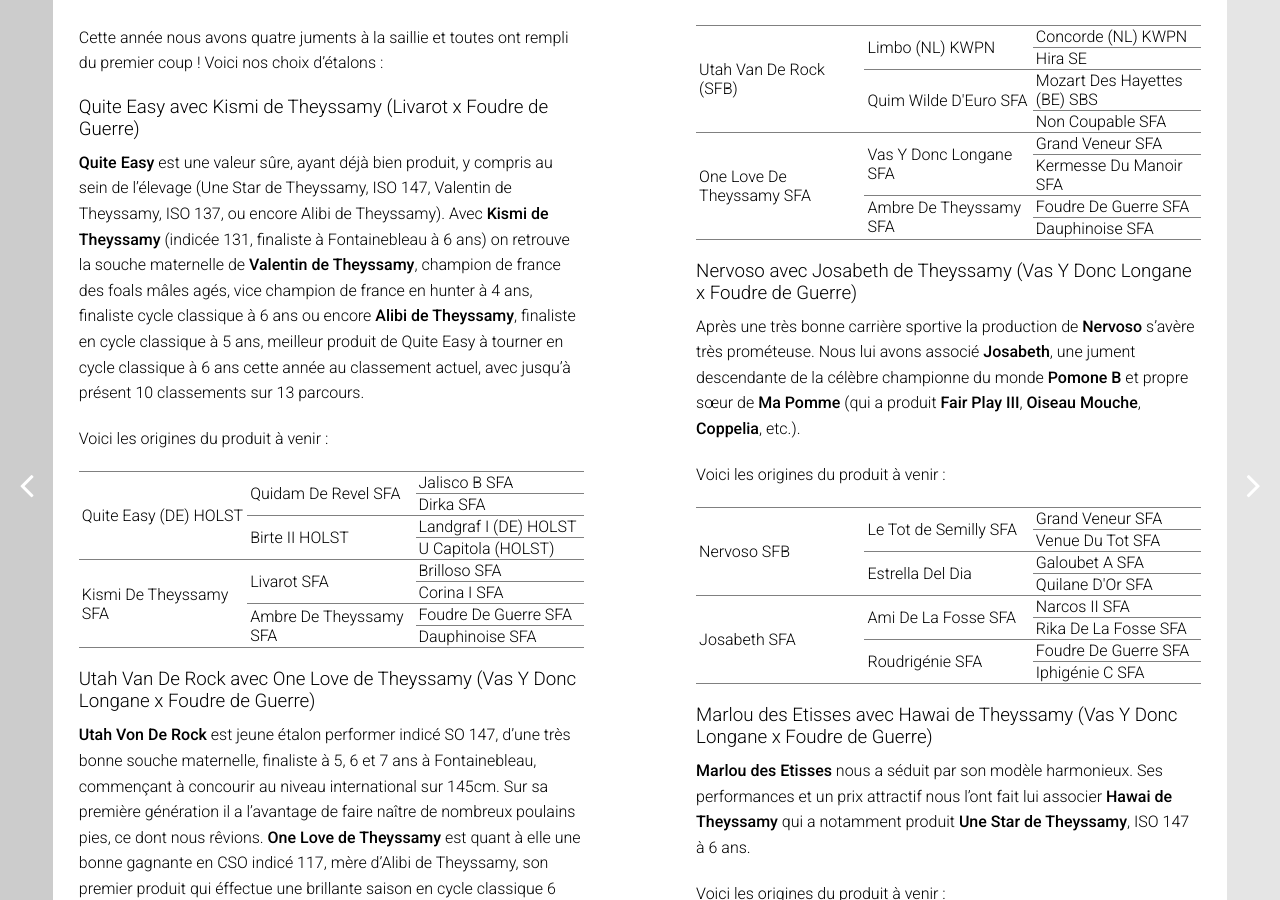
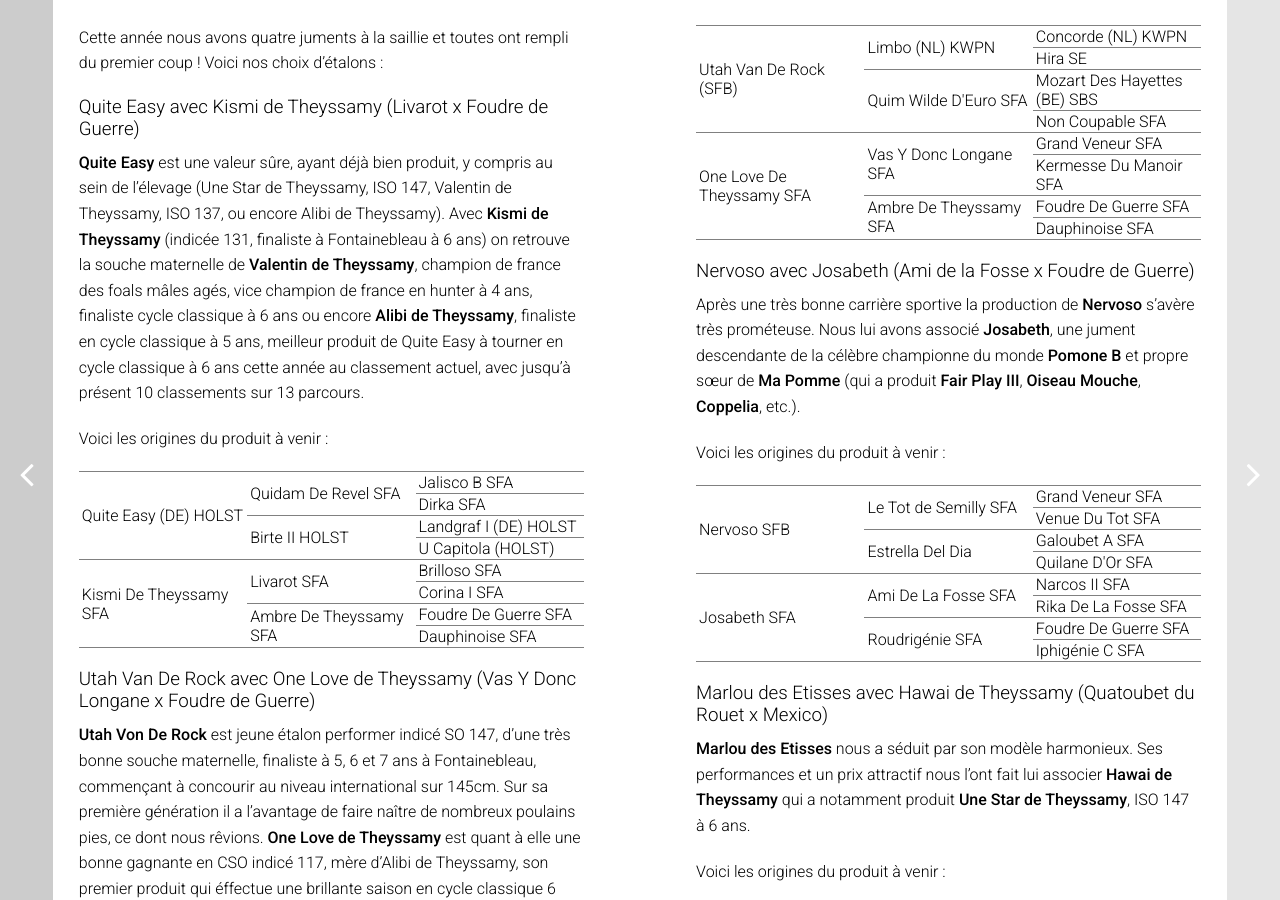
Before and after one commit to jkdel/jkdel.github.io, a Jekyll site: the page built from _elevage/2016-06-17-juments-pleines.md, in a window 1280 px wide and 900 px high, scrolled down 473 px. Built offline with Jekyll 4.4.1, drawn with Linux system fonts in a browser that asks for light colours; nearby versions of some CDN libraries; Markdown is read by kramdown in place of the engine named in the settings.

Commit message:
correction of errors in article juments pleines

```diff
--- a/_elevage/2016-06-17-juments-pleines.md
+++ b/_elevage/2016-06-17-juments-pleines.md
@@ -102,7 +102,7 @@ Voici les origines du produit à venir :
 	</tr>
 </table>
 
-###Nervoso avec Josabeth de Theyssamy (Vas Y Donc Longane x Foudre de Guerre)
+###Nervoso avec Josabeth (Ami de la Fosse x Foudre de Guerre)
 
 Après une très bonne carrière sportive la production de **Nervoso** s'avère très prométeuse. Nous lui avons associé **Josabeth**, une jument descendante de la célèbre championne du monde **Pomone B** et propre sœur de **Ma Pomme** (qui a produit **Fair Play III**, **Oiseau Mouche**, **Coppelia**, etc.).
 
@@ -150,7 +150,7 @@ Voici les origines du produit à venir :
 	</tr>
 </table>
 
-###Marlou des Etisses avec Hawai de Theyssamy (Vas Y Donc Longane x Foudre de Guerre)
+###Marlou des Etisses avec Hawai de Theyssamy (Quatoubet du Rouet x Mexico)
 
 **Marlou des Etisses** nous a séduit par son modèle harmonieux. Ses performances et un prix attractif nous l'ont fait lui associer **Hawai de Theyssamy** qui a notamment produit **Une Star de Theyssamy**, ISO 147 à 6 ans.
 
```
